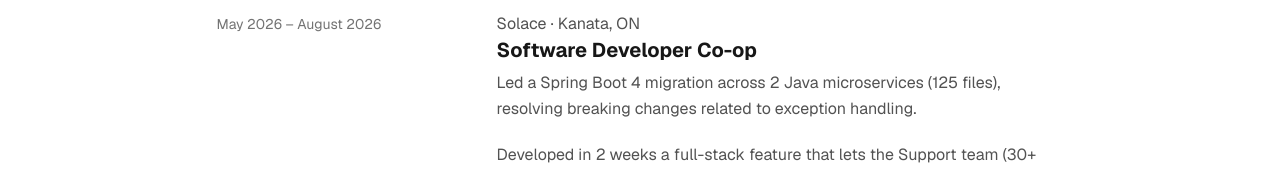
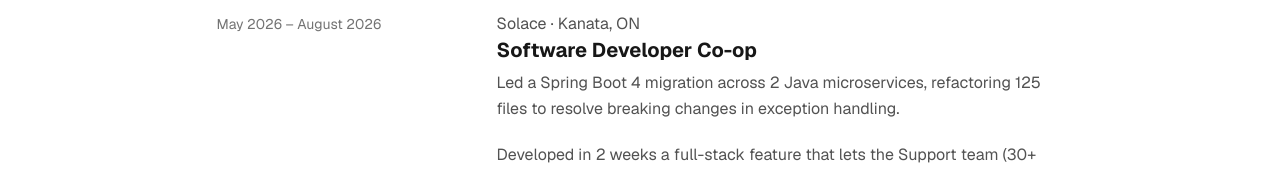
Before and after one commit to DBordeianu1/personal-site, a Next.js app: page /experience in a window 1280 px wide. Shown: the part 228-400 px from the top of the page. Built offline with nearby package versions, Linux system fonts and the light colour scheme; no server answers.

Commit message:
fix: update experience section to clearly state impact

```diff
--- a/data/experience.ts
+++ b/data/experience.ts
@@ -28,7 +28,7 @@
     period: "May 2026 – August 2026",
     date: "2026-05",
     description:
-      ["Led a Spring Boot 4 migration across 2 Java microservices (125 files), resolving breaking changes related to exception handling.","Developed in 2 weeks a full-stack feature that lets the Support team (30+ people) manage Datadog users themselves, replacing ticket filing.", "Built 5 internal Claude Code skills, including a statusline script adopted org-wide."],
+      ["Led a Spring Boot 4 migration across 2 Java microservices, refactoring 125 files to resolve breaking changes in exception handling.","Developed in 2 weeks a full-stack feature that lets the Support team (30+ people) manage Datadog users themselves, replacing ticket filing.", "Built 5 internal Claude Code skills, including a statusline script adopted org-wide."],
     category: "work",skills: ["Spring Boot", "Datadog", "Kubernetes", "Claude Code"],
 
   },
```
